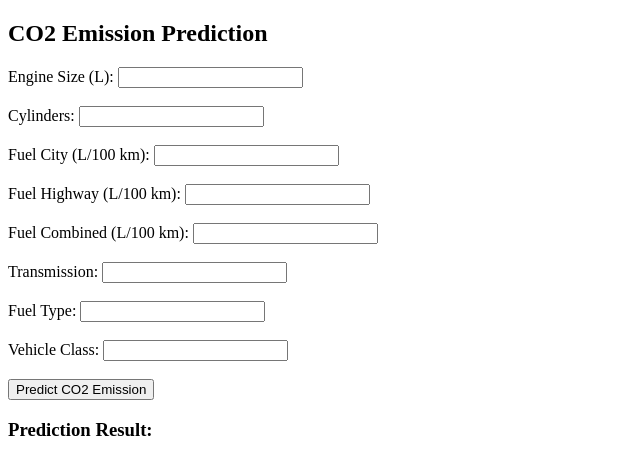
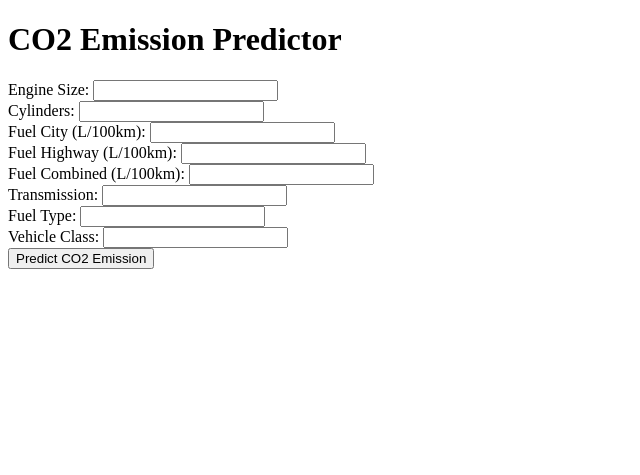
Before and after one commit to BarigelaSaiCharan/CO_2, a Flask app: page / in a window 1280 px wide. Shown: the top 475 px of the page, without its empty margins (0-640 px from the left). Run offline with Flask 3, Linux system fonts and the light colour scheme.

Commit message:
Update home.html

```diff
--- a/templates/home.html
+++ b/templates/home.html
@@ -4,58 +4,35 @@
     <meta charset="UTF-8">
     <meta name="viewport" content="width=device-width, initial-scale=1.0">
     <title>CO2 Emission Predictor</title>
-    <script src="https://code.jquery.com/jquery-3.6.0.min.js"></script>
 </head>
 <body>
-    <h2>CO2 Emission Prediction</h2>
-    <form id="predictForm">
-        <label for="engine_size">Engine Size (L):</label>
-        <input type="number" step="0.1" id="engine_size" name="engine_size" required><br><br>
+    <h1>CO2 Emission Predictor</h1>
+    <form action="/predict" method="post">
+        <label>Engine Size:</label>
+        <input type="number" step="0.1" name="engine_size" required><br>
 
-        <label for="cylinders">Cylinders:</label>
-        <input type="number" id="cylinders" name="cylinders" required><br><br>
+        <label>Cylinders:</label>
+        <input type="number" name="cylinders" required><br>
 
-        <label for="fuel_city">Fuel City (L/100 km):</label>
-        <input type="number" step="0.1" id="fuel_city" name="fuel_city" required><br><br>
+        <label>Fuel City (L/100km):</label>
+        <input type="number" step="0.1" name="fuel_city" required><br>
 
-        <label for="fuel_hwy">Fuel Highway (L/100 km):</label>
-        <input type="number" step="0.1" id="fuel_hwy" name="fuel_hwy" required><br><br>
+        <label>Fuel Highway (L/100km):</label>
+        <input type="number" step="0.1" name="fuel_hwy" required><br>
 
-        <label for="fuel_comb">Fuel Combined (L/100 km):</label>
-        <input type="number" step="0.1" id="fuel_comb" name="fuel_comb" required><br><br>
+        <label>Fuel Combined (L/100km):</label>
+        <input type="number" step="0.1" name="fuel_comb" required><br>
 
-        <label for="transmission">Transmission:</label>
-        <input type="text" id="transmission" name="transmission" required><br><br>
+        <label>Transmission:</label>
+        <input type="text" name="transmission" required><br>
 
-        <label for="fuel_type">Fuel Type:</label>
-        <input type="text" id="fuel_type" name="fuel_type" required><br><br>
+        <label>Fuel Type:</label>
+        <input type="text" name="fuel_type" required><br>
 
-        <label for="vehicle_class">Vehicle Class:</label>
-        <input type="text" id="vehicle_class" name="vehicle_class" required><br><br>
+        <label>Vehicle Class:</label>
+        <input type="text" name="vehicle_class" required><br>
 
         <button type="submit">Predict CO2 Emission</button>
     </form>
-
-    <h3>Prediction Result:</h3>
-    <p id="result"></p>
-
-    <script>
-        $(document).ready(function() {
-            $("#predictForm").on("submit", function(event) {
-                event.preventDefault();
-                var formData = $(this).serialize();
-
-                $.post("/predict", formData, function(data) {
-                    if (data.error) {
-                        $("#result").html("<b>Error:</b> " + data.error);
-                    } else {
-                        $("#result").html("<b>Predicted CO2 Emission:</b> " + data.predicted_CO2_emission + " g/km");
-                    }
-                }).fail(function() {
-                    $("#result").html("<b>Error:</b> Unable to get prediction.");
-                });
-            });
-        });
-    </script>
 </body>
 </html>
```
